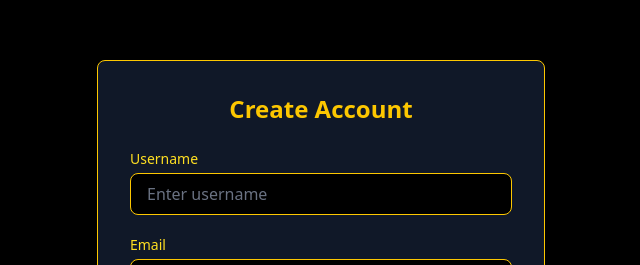
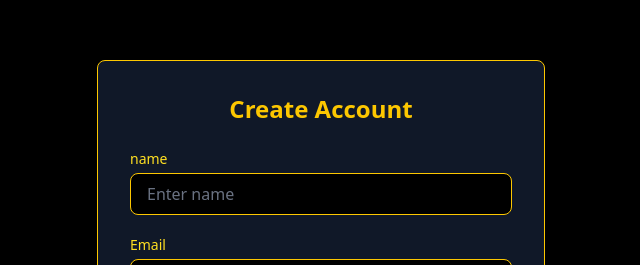
Before and after one commit to siddhartha-pant/frontend_for_backendP, a React app: page / in a window 1280 px wide. Shown: the part 108-373 px from the top of the page, without its empty margins (319-959 px from the left). Built offline with nearby package versions, Linux system fonts and the light colour scheme; no server answers; the HTML template or start-up script is replaced by a standard one.

Commit message:
added redux and created AuthSlice

```diff
--- a/package.json
+++ b/package.json
@@ -10,10 +10,12 @@
     "preview": "vite preview"
   },
   "dependencies": {
+    "@reduxjs/toolkit": "^2.11.1",
     "@tailwindcss/vite": "^4.1.17",
     "axios": "^1.13.2",
     "react": "^19.2.0",
     "react-dom": "^19.2.0",
+    "react-redux": "^9.2.0",
     "react-router-dom": "^7.9.6",
     "tailwindcss": "^4.1.17"
   },
--- a/src/auth/LoginPage.jsx
+++ b/src/auth/LoginPage.jsx
@@ -2,6 +2,7 @@ import axios from "axios";
 import { useState } from "react";
 import { Link } from "react-router-dom";
 import SignupPage from "./SignupPage";
+import { BASE_URL } from "../config";
 
 export default function LoginPage() {
   const [formData, setFormData] = useState({
@@ -19,10 +20,7 @@ export default function LoginPage() {
   const handleSubmit = async (e) => {
     e.preventDefault();
     try {
-      const response = await axios.post(
-        "https://backend-prac-drt3.onrender.com/v1/auth/login",
-        formData
-      );
+      const response = await axios.post(`${BASE_URL}/v1/auth/login`, formData);
       console.log("Login success:", response.data);
 
       if (response.data.token) {
--- a/src/auth/SignupPage.jsx
+++ b/src/auth/SignupPage.jsx
@@ -1,9 +1,10 @@
 import axios from "axios";
 import { useState } from "react";
+import { BASE_URL } from "../config";
 
 export default function SignupPage() {
   const [formData, setFormData] = useState({
-    username: "",
+    name: "",
     email: "",
     password: "",
   });
@@ -15,15 +16,11 @@ export default function SignupPage() {
   const handleSubmit = async (e) => {
     e.preventDefault();
     try {
-      const response = await axios.post(
-        "https://backend-prac-drt3.onrender.com/v1/auth/signup",
-        formData
-      );
+      const response = await axios.post(`${BASE_URL}/v1/auth/signup`, formData);
       console.log("Signup success:", response.data);
       alert("User registered successfully!");
     } catch (error) {
       console.error("Signup error:", error);
-      alert("Signup failed. Please try again.");
     }
   };
 
@@ -35,23 +32,23 @@ export default function SignupPage() {
         </h2>
 
         <form className="space-y-5" onSubmit={handleSubmit}>
-          {/* Username */}
+          {/* name */}
           <div>
             <label
-              htmlFor="username"
+              htmlFor="name"
               className="block text-sm font-medium text-yellow-300"
             >
-              Username
+              name
             </label>
             <input
               type="text"
-              id="username"
-              name="username"
-              value={formData.username}
+              id="name"
+              name="name"
+              value={formData.name}
               onChange={handleChange}
               required
               className="mt-1 w-full px-4 py-2 border border-yellow-400 rounded-lg bg-black text-yellow-100 placeholder-gray-500 focus:ring-2 focus:ring-yellow-400 focus:border-yellow-400"
-              placeholder="Enter username"
+              placeholder="Enter name"
             />
           </div>
 
--- /dev/null
+++ b/src/config.js
@@ -0,0 +1,4 @@
+export const BASE_URL =
+  import.meta.env.VITE_DEPLOYEMENT == "DEVELOPMENT"
+    ? import.meta.env.VITE_BASEURL_DEV
+    : import.meta.env.VITE_BASEURL_PROD;
--- /dev/null
+++ b/src/redux/authSlice.jsx
@@ -0,0 +1,19 @@
+import { createSlice } from "@reduxjs/toolkit";
+
+const authSlice = createSlice({
+  name: "auth",
+  initialState: { token: null },
+  reducers: {
+    loginSuccess: (state, action) => {
+      state.token = action.payload;
+      localStorage.setItem("token", action.payload);
+    },
+    logout: (state) => {
+      state.token = null;
+      localStorage.removeItem("token");
+    },
+  },
+});
+
+export const { loginSuccess, logout } = authSlice.actions;
+export default authSlice.reducer;
```
Also changed, not shown: src/auth/Dashboard.jsx (added), src/components/NoteCard.jsx (added), src/components/NoteModal.jsx (added), 2 other files (tests, documents, lock files or other folders).
